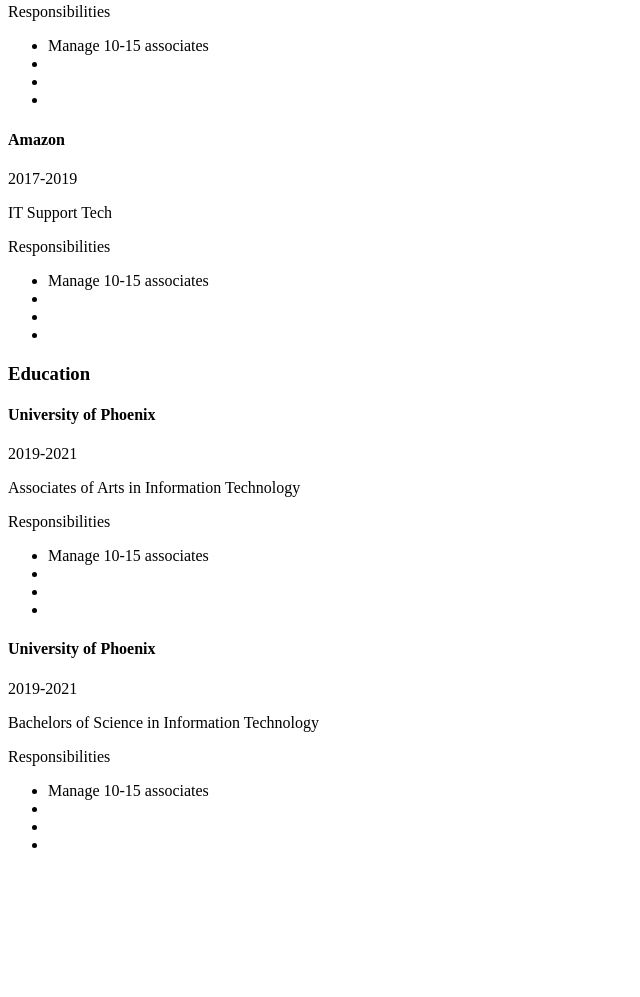
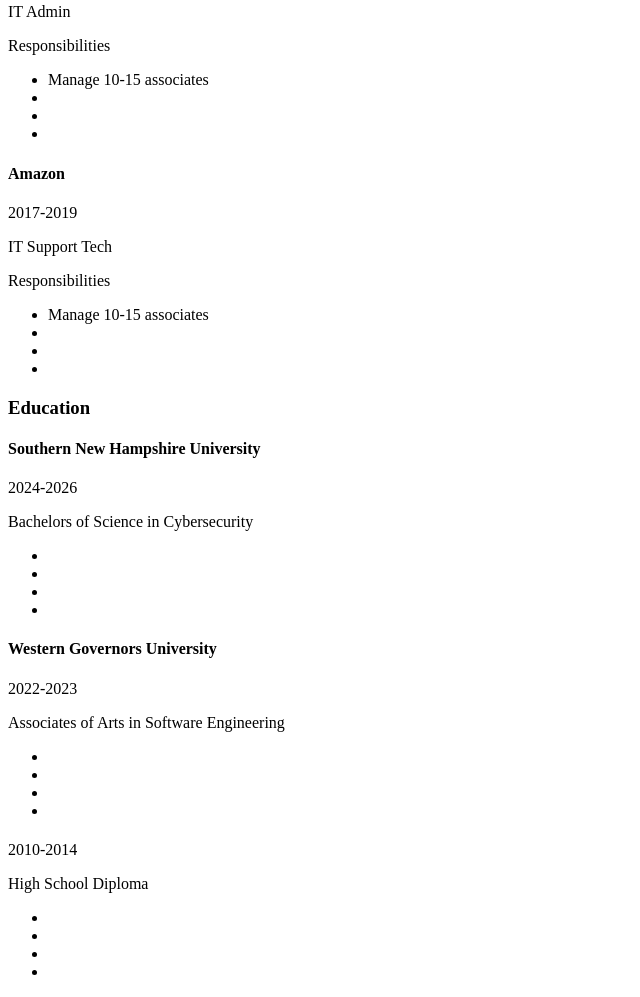
Before and after one commit to Mrfrazier14/My-Portfolio-Website, a plain HTML site: page index.html in a window 1280 px wide. Shown: the part 505-1502 px from the top of the page, without its empty margins (0-640 px from the left). Before the commit the page ends 1375 px from the top, so only its background shows below. Drawn offline with Linux system fonts and the light colour scheme.

Commit message:
Update index.html

```diff
--- a/index.html
+++ b/index.html
@@ -27,7 +27,7 @@
 <!-- Experience 2 -->
         <h4>Fedex Ground</h4>
         <p>2019-2021</p>
-        <p></p>
+        <p>IT Admin</p>
         <p>Responsibilities</p>
         <ul>
             <li>Manage 10-15 associates</li>
@@ -50,23 +50,31 @@
     <!-- Education -->
     <h3>Education</h3>
     <section>
-        <h4>University of Phoenix</h4>
-        <p>2019-2021</p>
-        <p>Associates of Arts in Information Technology</p>
-        <p>Responsibilities</p>
+        <h4>Southern New Hampshire University</h4>
+        <p>2024-2026</p>
+        <p>Bachelors of Science in Cybersecurity</p>
         <ul>
-            <li>Manage 10-15 associates</li>
+            <li></li>
             <li></li>
             <li></li>
             <li></li>
         </ul>
 <!-- Education 2 -->
-        <h4>University of Phoenix</h4>
-        <p>2019-2021</p>
-        <p>Bachelors of Science in Information Technology</p>
-        <p>Responsibilities</p>
+        <h4>Western Governors University</h4>
+        <p>2022-2023</p>
+        <p>Associates of Arts in Software Engineering</p>
         <ul>
-            <li>Manage 10-15 associates</li>
+            <li></li>
+            <li></li>
+            <li></li>
+            <li></li>
+        </ul>
+<!-- Education 3 -->
+        <h4></h4>
+        <p>2010-2014</p>
+        <p>High School Diploma</p>
+        <ul>
+            <li></li>
             <li></li>
             <li></li>
             <li></li>
```
